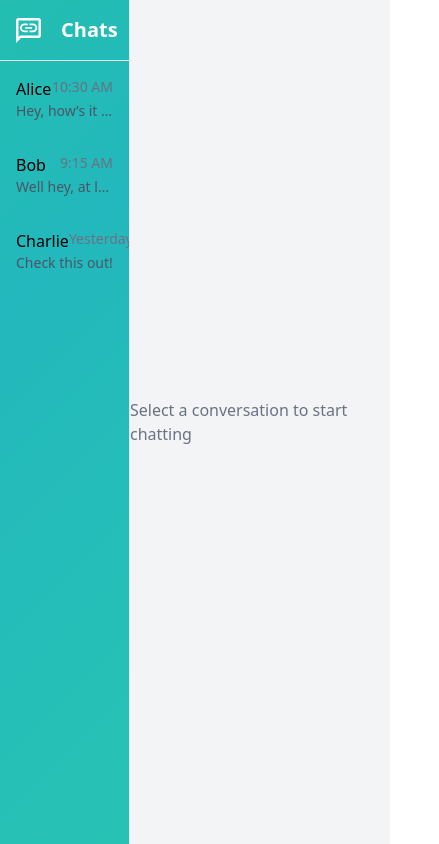
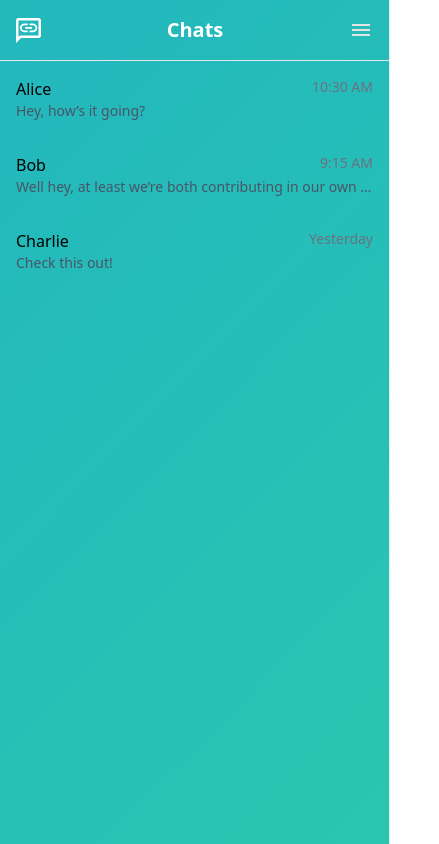
Before and after one commit to LiberaChain/front-next, a Next.js app: page /chat in a window 390 px wide. Shown: the whole page, 439 px wide, since content can reach past the window. Built offline with nearby package versions, Linux system fonts and the light colour scheme.

Commit message:
working on mobile now is responsive ongod

```diff
--- a/app/chat/page.js
+++ b/app/chat/page.js
@@ -12,6 +12,7 @@ const mockConversations = [
 ];
 
 export default function Home() {
+  const [isToggled, setIsToggled] = useState(false)
   const [selectedConversation, setSelectedConversation] = useState(null);
   const [messageInput, setMessageInput] = useState('');
   const [messages, setMessages] = useState({
@@ -35,6 +36,7 @@ export default function Home() {
 
   const handleConversationClick = (conversation) => {
     setSelectedConversation(conversation);
+    setIsToggled(!isToggled)
   };
 
   const handleSendMessage = (e) => {
@@ -68,10 +70,15 @@ export default function Home() {
       </Head>
 
       {/* Sidebar: Conversation List */}
-      <div className="w-1/3 bg-white border-r border-gray-200 overflow-y-auto animate-gradient">
-        <div className="p-4 border-b border-gray-200 flex justify-baseline items-center gap-5 text-white">
-          <img src={'/logo.svg'} width={25}></img>
+      <div className={`${isToggled ? "w-0" : "w-full"} md:w-1/3 bg-white border-r border-gray-200 overflow-hidden animate-gradient`}>
+        <div className="p-4 border-b border-gray-200 flex justify-between items-center gap-5 text-white">
+          <img src={'/logo.svg'} width={25} />
           <h1 className="text-xl font-semibold">Chats</h1>
+          <button className="block md:hidden hover:cursor-pointer" onClick={() => {
+            setIsToggled(!isToggled)
+          }}>
+            <img src={'./menu.svg'}></img>
+          </button>
         </div>
         {mockConversations.map((conversation) => (
           <div
@@ -91,12 +98,17 @@ export default function Home() {
       </div>
 
       {/* Chat Area */}
-      <div className="flex-1 flex flex-col">
+      <div className={`${isToggled ? "w-full" : "w-0"} flex-1 flex flex-col md:w-2/3`}>
         {selectedConversation ? (
           <>
             {/* Chat Header */}
-            <div className="p-4 bg-white border-b border-gray-200">
+            <div className="p-4 bg-white border-b border-gray-200 flex justify-between">
               <h2 className="text-lg font-semibold">{selectedConversation.name}</h2>
+              <button className="block md:hidden hover:cursor-pointer" onClick={() => {
+                setIsToggled(!isToggled)
+              }}>
+                 <img src={'./menu.svg'}></img>
+              </button>
             </div>
 
             {/* Messages */}
@@ -142,7 +154,7 @@ export default function Home() {
             </div>
           </>
         ) : (
-          <div className="flex-1 flex items-center justify-center">
+          <div className="flex-1 flex items-center justify-center opacity-0 md:opacity-1">
             <p className="text-gray-500">Select a conversation to start chatting</p>
           </div>
         )}
```
Also changed, not shown: public/menu.svg (added).
